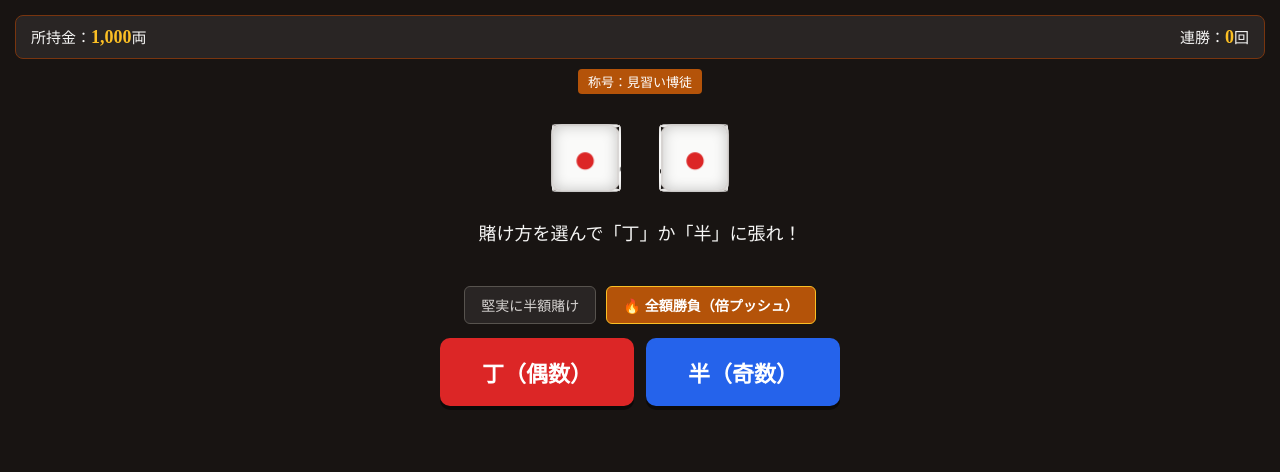
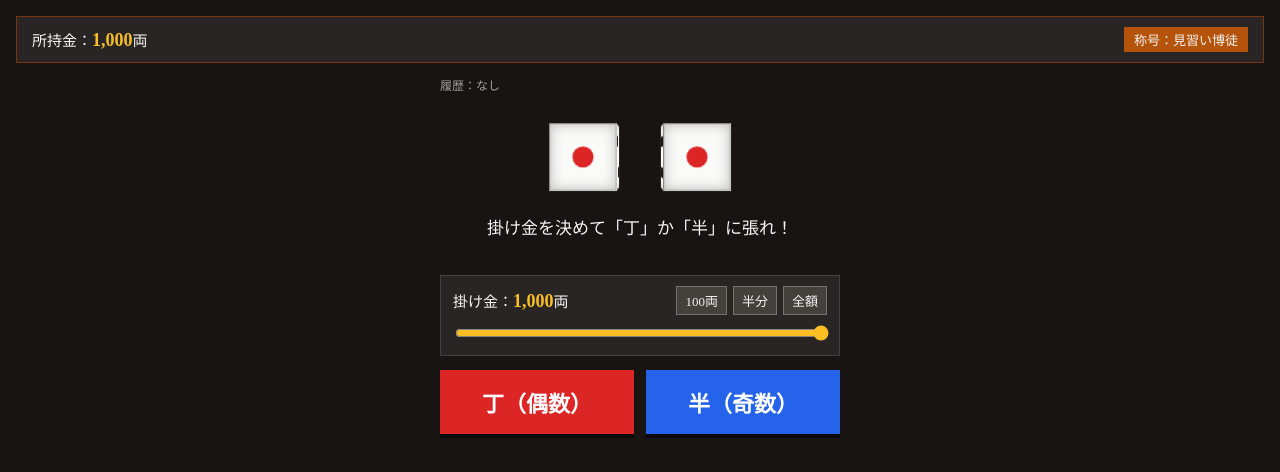
Before and after one commit to apple-tea-12/index05, a plain HTML site: page index.html in a window 1280 px wide. Drawn offline with Linux system fonts and the light colour scheme.

Commit message:
Update index.html

```diff
--- a/index.html
+++ b/index.html
@@ -2,149 +2,196 @@
 <html lang="ja">
 <head>
 <meta charset="UTF-8">
-<meta name="viewport" content="width=device-width, initial-scale=1, maximum-scale=1, user-scalable=no">
-<title>丁半博打</title>
+<meta name="viewport" content="width=device-width,initial-scale=1,maximum-scale=1,user-scalable=no">
+<title>丁半</title>
 <style>
-  * { box-sizing: border-box; user-select: none; touch-action: manipulation; }
-  body { background:#181412; color:#f5f5f4; text-align:center; font-family:serif; margin:0; padding:15px; overflow:hidden; transition:background 0.2s; }
-  .win-flash { background:#451a03 !important; }
-  .lose-shake { animation: shake 0.4s; background:#450a0a !important; }
-  @keyframes shake { 0%,100%{transform:translateX(0)} 25%{transform:translateX(-12px)} 75%{transform:translateX(12px)} }
+  * { box-sizing:border-box; user-select:none; touch-action:manipulation; }
+  body { background:#181412; color:#f5f5f4; text-align:center; font-family:serif; margin:0; padding:16px; overflow:hidden; transition:background .2s; }
+  .win { background:#451a03 !important; }
+  .lose { animation:shake .4s; background:#450a0a !important; }
+  @keyframes shake { 25%{transform:translateX(-12px)} 75%{transform:translateX(12px)} }
 
-  .top-bar { display:flex; justify-content:space-between; background:#292524; padding:10px 15px; border-radius:8px; border:1px solid #78350f; font-size:15px; }
+  .bar { display:flex; justify-content:space-between; align-items:center; background:#292524; padding:10px 15px; border:1px solid #78350f; font-size:15px; }
   .gold { color:#fbbf24; font-weight:bold; font-size:18px; }
-  .rank { display:inline-block; background:#b45309; color:#fff; padding:3px 10px; border-radius:4px; font-size:13px; margin-top:10px; }
+  .rank { background:#b45309; padding:3px 10px; font-size:13px; }
 
-  /* 3Dサイコロ */
-  .stage { display:flex; justify-content:center; gap:40px; margin:32px 0; perspective:600px; }
-  .cube { width:64px; height:64px; position:relative; transform-style:preserve-3d; transition:transform 0.75s cubic-bezier(0.15, 0.9, 0.3, 1.15); }
-  .face { position:absolute; width:64px; height:64px; background:#fafaf9; color:#1c1917; border:2px solid #d6d3d1; border-radius:10px; font-size:32px; font-weight:bold; display:flex; align-items:center; justify-content:center; box-shadow:inset 0 0 12px rgba(0,0,0,0.2); }
-  .f1 { transform:rotateY(0deg) translateZ(32px); color:#dc2626; font-size:38px; }
+  .hist { display:flex; align-items:center; gap:5px; max-width:400px; margin:10px auto 0; min-height:24px; font-size:12px; color:#a8a29e; }
+  .badge { width:22px; height:22px; line-height:22px; font-weight:bold; color:#fff; flex-shrink:0; }
+  .cho { background:#dc2626; }
+  .han { background:#2563eb; }
+
+  .stage { display:flex; justify-content:center; gap:44px; margin:28px 0; perspective:600px; }
+  .cube { width:64px; height:64px; position:relative; transform-style:preserve-3d; transition:transform .75s cubic-bezier(.15,.9,.3,1.15); }
+  .face { position:absolute; inset:0; background:#fafaf9; border:1px solid #a8a29e; box-shadow:inset 0 0 12px rgba(0,0,0,.25); backface-visibility:hidden; display:grid; grid-template:repeat(3,1fr)/repeat(3,1fr); padding:8px; place-items:center; }
+  .dot { width:11px; height:11px; border-radius:50%; background:#1c1917; }
+  .f1 .dot { width:20px; height:20px; background:#dc2626; }
+  .f1 { transform:rotateY(0deg) translateZ(32px); }
   .f2 { transform:rotateY(90deg) translateZ(32px); }
   .f3 { transform:rotateX(90deg) translateZ(32px); }
   .f4 { transform:rotateX(-90deg) translateZ(32px); }
   .f5 { transform:rotateY(-90deg) translateZ(32px); }
   .f6 { transform:rotateY(180deg) translateZ(32px); }
 
-  #msg { font-size:18px; min-height:54px; line-height:1.4; margin:10px 0; }
-  .bet-select { display:flex; justify-content:center; gap:10px; margin-bottom:14px; }
-  .bet-btn { background:#292524; color:#d6d3d1; border:1px solid #57534e; padding:8px 16px; border-radius:6px; font-size:14px; cursor:pointer; }
-  .bet-btn.active { background:#b45309; color:#fff; border-color:#fbbf24; font-weight:bold; }
+  #msg { font-size:17px; min-height:48px; line-height:1.4; margin:10px 0; }
 
-  .play-btns { display:flex; gap:12px; max-width:400px; margin:0 auto; }
-  .p-btn { flex:1; font-size:22px; font-weight:bold; padding:18px 0; border:none; border-radius:10px; color:#fff; box-shadow:0 4px 0 rgba(0,0,0,0.5); cursor:pointer; }
+  .bet-box { max-width:400px; margin:0 auto 14px; background:#292524; padding:10px 12px; border:1px solid #44403c; }
+  .bet-row { display:flex; justify-content:space-between; align-items:center; margin-bottom:8px; font-size:15px; }
+  .presets { display:flex; gap:6px; }
+  .presets button { font:13px serif; padding:4px 8px; background:#44403c; color:#f5f5f4; border:1px solid #78716c; cursor:pointer; }
+  input[type=range] { width:100%; accent-color:#fbbf24; cursor:pointer; }
+
+  .btns { display:flex; gap:12px; max-width:400px; margin:0 auto; }
+  .p-btn { flex:1; font:bold 22px serif; padding:16px 0; border:none; color:#fff; box-shadow:0 4px 0 rgba(0,0,0,.5); cursor:pointer; }
   .p-btn:active { transform:translateY(3px); box-shadow:none; }
-  .p-btn:disabled { opacity:0.4; }
+  button:disabled, input:disabled { opacity:.4; pointer-events:none; }
 
-  #share { margin-top:18px; background:#000; color:#fff; border:1px solid #57534e; padding:10px 22px; border-radius:20px; font-size:14px; text-decoration:none; display:none; }
+  #result { display:none; position:fixed; inset:0; background:rgba(0,0,0,.85); align-items:center; justify-content:center; padding:16px; z-index:10; }
+  .modal { background:#292524; border:2px solid #b45309; padding:24px 20px; width:100%; max-width:340px; }
+  .modal h2 { color:#f87171; margin:0 0 16px; font-size:24px; }
+  .stat { background:#1c1917; padding:12px; margin-bottom:18px; line-height:1.9; font-size:15px; border:1px solid #44403c; }
+  .retry { width:100%; font:bold 18px serif; padding:14px; background:#b45309; color:#fff; border:none; cursor:pointer; }
 </style>
 </head>
 <body>
-  <div class="top-bar">
+  <div class="bar">
     <div>所持金：<span id="money" class="gold">1,000</span>両</div>
-    <div>連勝：<span id="streak" class="gold">0</span>回</div>
+    <div class="rank" id="rank">称号：見習い博徒</div>
   </div>
-  <div class="rank" id="rank">称号：見習い博徒</div>
 
-  <div class="stage">
-    <div id="c1" class="cube">
-      <div class="face f1">●</div><div class="face f2">二</div><div class="face f3">三</div>
-      <div class="face f4">四</div><div class="face f5">五</div><div class="face f6">六</div>
+  <div class="hist" id="hist">履歴：なし</div>
+  <div class="stage" id="stage"></div>
+  <div id="msg">掛け金を決めて「丁」か「半」に張れ！</div>
+
+  <div class="bet-box">
+    <div class="bet-row">
+      <span>掛け金：<b id="betVal" class="gold">1,000</b>両</span>
+      <div class="presets">
+        <button type="button" onclick="setBet(100)">100両</button>
+        <button type="button" onclick="setBet(Math.floor(money/2))">半分</button>
+        <button type="button" onclick="setBet(money)">全額</button>
+      </div>
     </div>
-    <div id="c2" class="cube">
-      <div class="face f1">●</div><div class="face f2">二</div><div class="face f3">三</div>
-      <div class="face f4">四</div><div class="face f5">五</div><div class="face f6">六</div>
+    <input type="range" id="betRange" min="100" max="1000" step="100" value="1000" oninput="setBet(this.value)">
+  </div>
+
+  <div class="btns">
+    <button class="p-btn" onclick="play('丁')" style="background:#dc2626">丁（偶数）</button>
+    <button class="p-btn" onclick="play('半')" style="background:#2563eb">半（奇数）</button>
+  </div>
+
+  <div id="result">
+    <div class="modal">
+      <h2>破産… 勝負あり</h2>
+      <div class="stat">
+        <div>最高所持金額：<b id="resMax" class="gold">1,000</b>両</div>
+        <div>最高到達称号：<b id="resRank">見習い博徒</b></div>
+        <div>勝負回数：<b id="resCount">0</b>回</div>
+      </div>
+      <button type="button" class="retry" onclick="resetGame()">もう一度遊ぶ（1,000両）</button>
     </div>
   </div>
 
-  <div id="msg">賭け方を選んで「丁」か「半」に張れ！</div>
+  <script>
+    const $ = id => document.getElementById(id);
+    const pips = [[4], [0, 8], [0, 4, 8], [0, 2, 6, 8], [0, 2, 4, 6, 8], [0, 2, 3, 5, 6, 8]];
+    const rot = { 1: [0, 0], 2: [0, -90], 3: [-90, 0], 4: [90, 0], 5: [0, 90], 6: [0, 180] };
+    const ranks = [[0, '見習い博徒'], [3000, '街の勝負師'], [10000, '鉄火場の常連'], [50000, '凄腕の壺振り'], [200000, '伝説の胴元'], [1000000, '博打の神']];
+    let money = 1000, bet = 1000, maxMoney = 1000, count = 0, history = [], spin = 0, ctx;
 
-  <div class="bet-select">
-    <button class="bet-btn" id="mHalf" onclick="setMode('half')">堅実に半額賭け</button>
-    <button class="bet-btn active" id="mAll" onclick="setMode('all')">🔥 全額勝負（倍プッシュ）</button>
-  </div>
+    $('stage').innerHTML = [1, 2].map(n =>
+      `<div id="c${n}" class="cube">${pips.map((p, i) =>
+        `<div class="face f${i + 1}">${[0, 1, 2, 3, 4, 5, 6, 7, 8].map(g => p.includes(g) ? '<span class="dot"></span>' : '<span></span>').join('')}</div>`
+      ).join('')}</div>`
+    ).join('');
 
-  <div class="play-btns">
-    <button id="b1" class="p-btn" onclick="play('丁')" style="background:#dc2626;">丁（偶数）</button>
-    <button id="b2" class="p-btn" onclick="play('半')" style="background:#2563eb;">半（奇数）</button>
-  </div>
+    const getRank = m => [...ranks].reverse().find(([min]) => m >= min)[1];
 
-  <a id="share" href="#" target="_blank" rel="noopener noreferrer">𝕏 この戦績をポストする</a>
-
-  <script>
-    let money = 1000, streak = 0, maxMoney = 1000, spin = 0, mode = 'all';
-    const rot = { 1:[0,0], 2:[0,-90], 3:[-90,0], 4:[90,0], 5:[0,90], 6:[0,180] };
-    const ranks = ['見習い博徒', '街の勝負師', '鉄火場の常連', '凄腕の壺振り', '伝説の胴元', '博打の神'];
-    let ctx = null;
-
-    function beep(freq, type, dur, delay=0) {
-      if (!ctx) ctx = new (window.AudioContext || window.webkitAudioContext)();
-      if (ctx.state === 'suspended') ctx.resume();
-      const o = ctx.createOscillator(), g = ctx.createGain();
-      o.type = type; o.frequency.setValueAtTime(freq, ctx.currentTime + delay);
-      g.gain.setValueAtTime(0.15, ctx.currentTime + delay);
-      g.gain.exponentialRampToValueAtTime(0.001, ctx.currentTime + delay + dur);
-      o.connect(g); g.connect(ctx.destination);
-      o.start(ctx.currentTime + delay); o.stop(ctx.currentTime + delay + dur);
+    function setBet(v) {
+      bet = Math.max(100, Math.min(money, Math.floor(v / 100) * 100 || 100));
+      $('betRange').max = Math.max(100, money);
+      $('betRange').value = bet;
+      $('betVal').textContent = bet.toLocaleString();
     }
 
-    function setMode(m) {
-      mode = m;
-      mHalf.className = 'bet-btn' + (m === 'half' ? ' active' : '');
-      mAll.className = 'bet-btn' + (m === 'all' ? ' active' : '');
+    function updateUI() {
+      $('money').textContent = money.toLocaleString();
+      $('rank').textContent = `称号：${getRank(money)}`;
+      $('hist').innerHTML = history.length
+        ? '履歴：' + history.map(r => `<span class="badge ${r === '丁' ? 'cho' : 'han'}">${r}</span>`).join('')
+        : '履歴：なし';
+      setBet(Math.min(bet, money));
     }
 
+    const beep = (freq, type, dur, delay = 0) => {
+      try {
+        ctx = ctx || new (window.AudioContext || window.webkitAudioContext)();
+        if (ctx.state === 'suspended') ctx.resume();
+        const o = ctx.createOscillator(), g = ctx.createGain(), t = ctx.currentTime + delay;
+        o.type = type;
+        o.frequency.setValueAtTime(freq, t);
+        g.gain.setValueAtTime(.15, t);
+        g.gain.exponentialRampToValueAtTime(.001, t + dur);
+        o.connect(g).connect(ctx.destination);
+        o.start(t);
+        o.stop(t + dur);
+      } catch {}
+    };
+
     function play(choice) {
-      b1.disabled = b2.disabled = true;
+      const controls = document.querySelectorAll('.p-btn, .presets button, input');
+      controls.forEach(el => el.disabled = true);
       document.body.className = '';
 
-      const bet = mode === 'all' ? money : Math.max(100, Math.floor(money / 2));
-      msg.textContent = `${bet.toLocaleString()}両を賭けた… 入ります！`;
-
-      [0, 0.1, 0.2, 0.35, 0.5].forEach((t, i) => beep(600 + i*80, 'triangle', 0.08, t));
+      const wager = bet;
+      $('msg').textContent = `${wager.toLocaleString()}両を賭けた… 入ります！`;
+      [0, .1, .2, .35, .5].forEach((t, i) => beep(600 + i * 80, 'triangle', .08, t));
 
       spin += 720;
       const d1 = Math.ceil(Math.random() * 6), d2 = Math.ceil(Math.random() * 6);
-      c1.style.transform = `rotateX(${rot[d1][0] + spin}deg) rotateY(${rot[d1][1] + spin}deg)`;
-      c2.style.transform = `rotateX(${rot[d2][0] - spin}deg) rotateY(${rot[d2][1] + spin}deg)`;
+      $('c1').style.transform = `rotateX(${rot[d1][0] + spin}deg) rotateY(${rot[d1][1] + spin}deg)`;
+      $('c2').style.transform = `rotateX(${rot[d2][0] - spin}deg) rotateY(${rot[d2][1] + spin}deg)`;
 
       setTimeout(() => {
         const res = (d1 + d2) % 2 === 0 ? '丁' : '半';
-        const isPinzoro = (d1 === 1 && d2 === 1);
+        count++;
+        history.push(res);
+        if (history.length > 12) history.shift();
 
         if (choice === res) {
-          const bonus = isPinzoro ? bet * 3 : bet;
-          money += bonus; streak++;
-          if (money > maxMoney) maxMoney = money;
-          document.body.className = 'win-flash';
-          if (navigator.vibrate) navigator.vibrate([50, 40, 80]);
-          [523, 659, 784, 1046].forEach((f, i) => beep(f, 'sine', 0.25, i*0.07));
-          msg.innerHTML = `<span style="color:#fbbf24; font-weight:bold;">${isPinzoro ? '🔥ピンゾロ（3倍）！' : ''}${d1}と${d2}で【${res}】！当たり！</span><br>+${bonus.toLocaleString()}両 獲得！`;
+          money += wager;
+          maxMoney = Math.max(maxMoney, money);
+          document.body.className = 'win';
+          navigator.vibrate?.([50, 40, 80]);
+          [523.25, 659.25, 783.99, 1046.5].forEach((f, i) => beep(f, 'sine', .25, i * .07));
+          $('msg').innerHTML = `<b style="color:#fbbf24">${d1}と${d2}で【${res}】！当たり！</b><br>+${wager.toLocaleString()}両 獲得！`;
         } else {
-          money -= bet; streak = 0;
-          document.body.className = 'lose-shake';
-          if (navigator.vibrate) navigator.vibrate(250);
-          beep(140, 'sawtooth', 0.5);
-          if (money <= 0) {
-            msg.innerHTML = `<span style="color:#f87171;">${d1}と${d2}で【${res}】… 破産！</span><br>借金1,000両で再スタート…`;
-            money = 1000;
-          } else {
-            msg.innerHTML = `<span style="color:#f87171;">${d1}と${d2}で【${res}】… ハズレ！</span><br>${bet.toLocaleString()}両を失った…`;
-          }
+          money -= wager;
+          document.body.className = 'lose';
+          navigator.vibrate?.(250);
+          beep(140, 'sawtooth', .5);
+          $('msg').innerHTML = `<span style="color:#f87171">${d1}と${d2}で【${res}】… 外れ！</span><br>-${wager.toLocaleString()}両 失った…`;
         }
 
-        document.getElementById('money').textContent = money.toLocaleString();
-        document.getElementById('streak').textContent = streak;
-        const currentRank = ranks[Math.min(streak, ranks.length - 1)];
-        rank.textContent = '称号：' + currentRank;
+        updateUI();
+        controls.forEach(el => el.disabled = false);
 
-        // X投稿リンクの更新
-        const postText = `【丁半博打】最高所持金 ${maxMoney.toLocaleString()}両（現在 ${streak}連勝 / ${currentRank}）達成！\n#丁半博打 #ブラウザゲーム`;
-        share.href = `https://x.com{encodeURIComponent(postText)}`;
-        share.style.display = 'inline-block';
+        if (money <= 0) {
+          $('resMax').textContent = maxMoney.toLocaleString();
+          $('resRank').textContent = getRank(maxMoney);
+          $('resCount').textContent = count;
+          $('result').style.display = 'flex';
+        }
+      }, 750);
+    }
 
-        b1.disabled = b2.disabled = false;
-      }, 750);
+    function resetGame() {
+      money = bet = maxMoney = 1000;
+      count = 0;
+      history = [];
+      document.body.className = '';
+      $('msg').textContent = '掛け金を決めて「丁」か「半」に張れ！';
+      $('result').style.display = 'none';
+      updateUI();
     }
   </script>
 </body>
```
